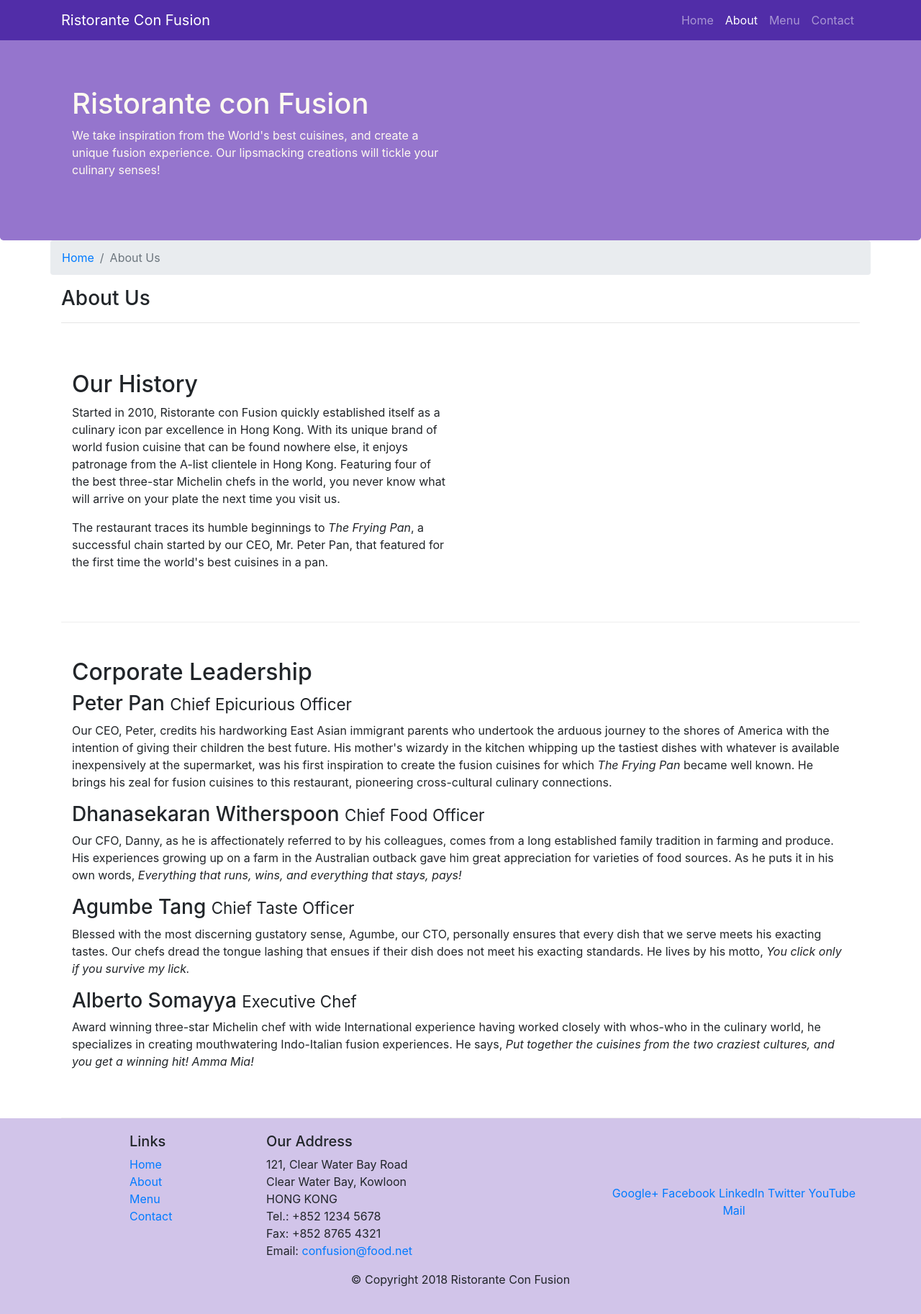
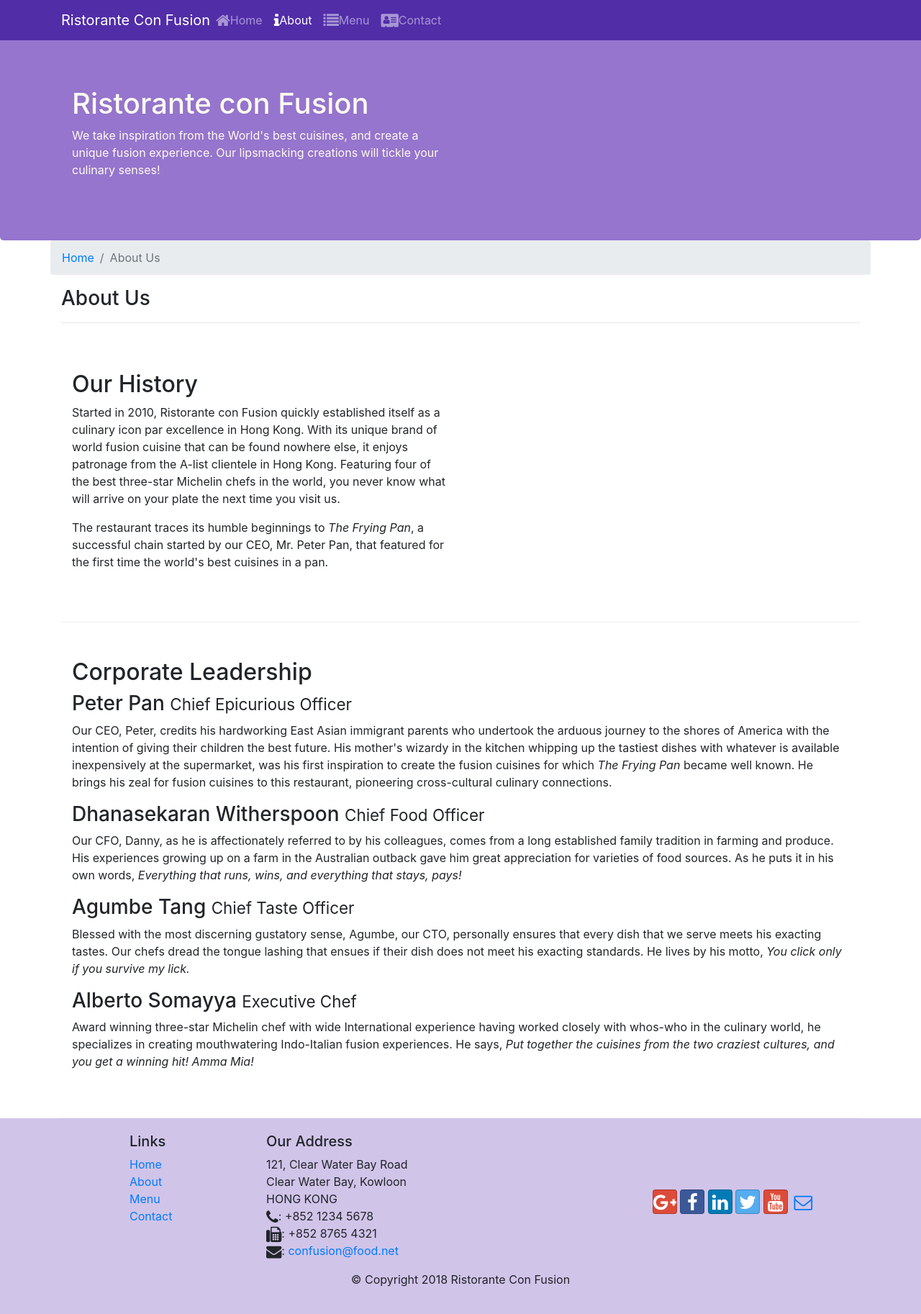
Before and after one commit to McTechie/bootstrap-demo-website, a website: page aboutus.html in a window 1280 px wide. Shown: the whole page at 72% size. Drawn offline with nearby package versions, Linux system fonts and the light colour scheme.

Commit message:
Icon Fonts

```diff
--- a/aboutus.html
+++ b/aboutus.html
@@ -9,6 +9,8 @@
 
     <!-- Bootstrap CSS -->
     <link rel="stylesheet" href="node_modules/bootstrap/dist/css/bootstrap.min.css">
+    <link rel="stylesheet" href="node_modules/font-awesome/css/font-awesome.min.css">
+    <link rel="stylesheet" href="node_modules/bootstrap-social/bootstrap-social.css">
     <link rel="stylesheet" href="css/styles.css">
     <title>Ristorante Con Fusion: About Us</title>
 
@@ -22,11 +24,11 @@
             </button>
             <a class="navbar-brand mr-auto" href="index.html">Ristorante Con Fusion</a>
             <div class="collapse navbar-collapse" id="Navbar">
-                <ul class="navbar-nav ml-auto">
-                    <li class="nav-item"><a class="nav-link" href="index.html">Home</a></li>
-                    <li class="nav-item active"><a class="nav-link" href="#">About</a></li>
-                    <li class="nav-item"><a class="nav-link" href="#">Menu</a></li>
-                    <li class="nav-item"><a class="nav-link" href="#">Contact</a></li>
+                <ul class="navbar-nav mr-auto">
+                    <li class="nav-item"><a class="nav-link" href="./index.html"><span class="fa fa-home fa-lg"></span>Home</a></li>
+                    <li class="nav-item active"><a class="nav-link" href="#"><span class="fa fa-info fa-lg"></span>About</a></li>
+                    <li class="nav-item"><a class="nav-link" href="#"><span class="fa fa-list fa-lg"></span>Menu</a></li>
+                    <li class="nav-item"><a class="nav-link" href="#"><span class="fa fa-address-card fa-lg"></span>Contact</a></li>
                 </ul>
             </div>
         </div>
@@ -101,19 +103,19 @@
 		              121, Clear Water Bay Road<br>
 		              Clear Water Bay, Kowloon<br>
 		              HONG KONG<br>
-		              Tel.: +852 1234 5678<br>
-		              Fax: +852 8765 4321<br>
-		              Email: <a href="mailto:confusion@food.net">confusion@food.net</a>
+                  <i class="fa fa-phone fa-lg"></i>: +852 1234 5678<br>
+		              <i class="fa fa-fax fa-lg"></i>: +852 8765 4321<br>
+		              <i class="fa fa-envelope fa-lg"></i>: <a href="mailto:confusion@food.net">confusion@food.net</a>
 		           </address>
                 </div>
                 <div class="col-12 col-sm-4 align-self-center">
                     <div class="text-center">
-                        <a href="http://google.com/+">Google+</a>
-                        <a href="http://www.facebook.com/profile.php?id=">Facebook</a>
-                        <a href="http://www.linkedin.com/in/">LinkedIn</a>
-                        <a href="http://twitter.com/">Twitter</a>
-                        <a href="http://youtube.com/">YouTube</a>
-                        <a href="mailto:">Mail</a>
+                        <a class="btn btn-social-icon btn-google" href="http://google.com/+"><i class="fa fa-google-plus fa-lg"></i></a>
+                        <a class="btn btn-social-icon btn-facebook" href="http://www.facebook.com/profile.php?id="><i class="fa fa-facebook fa-lg"></i></a>
+                        <a class="btn btn-social-icon btn-linkedin" href="http://www.linkedin.com/in/"><i class="fa fa-linkedin fa-lg"></i></a>
+                        <a class="btn btn-social-icon btn-twitter" href="http://twitter.com/"><i class="fa fa-twitter fa-lg"></i></a>
+                        <a class="btn btn-social-icon btn-google" href="http://youtube.com/"><i class="fa fa-youtube fa-lg"></i></a>
+                        <a class="btn btn-social-icon" href="mailto:"><i class="fa fa-envelope-o fa-lg"></i></a>
                     </div>
                 </div>
            </div>
--- a/package.json
+++ b/package.json
@@ -15,6 +15,8 @@
   },
   "dependencies": {
     "bootstrap": "^4.0.0",
+    "bootstrap-social": "^5.1.1",
+    "font-awesome": "^4.7.0",
     "jquery": "^3.3.1",
     "popper.js": "^1.12.9"
   }
```
Also changed, not shown: index.html (+16 -14 lines), 1 other file.
